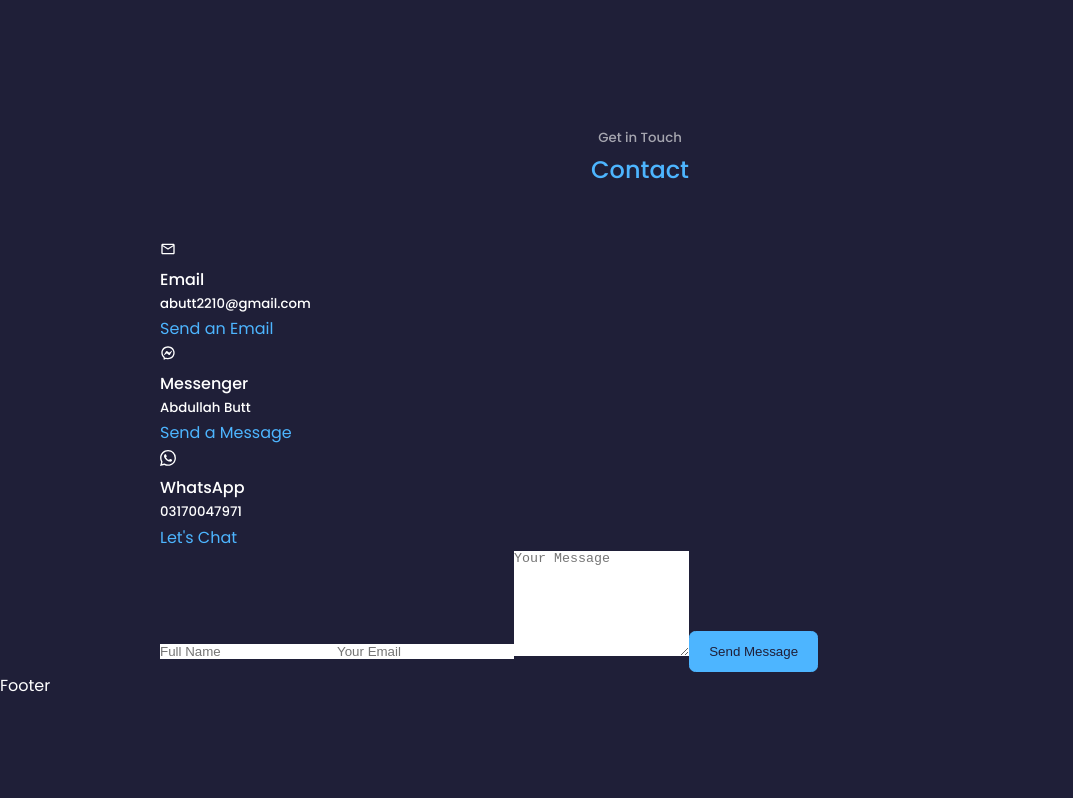
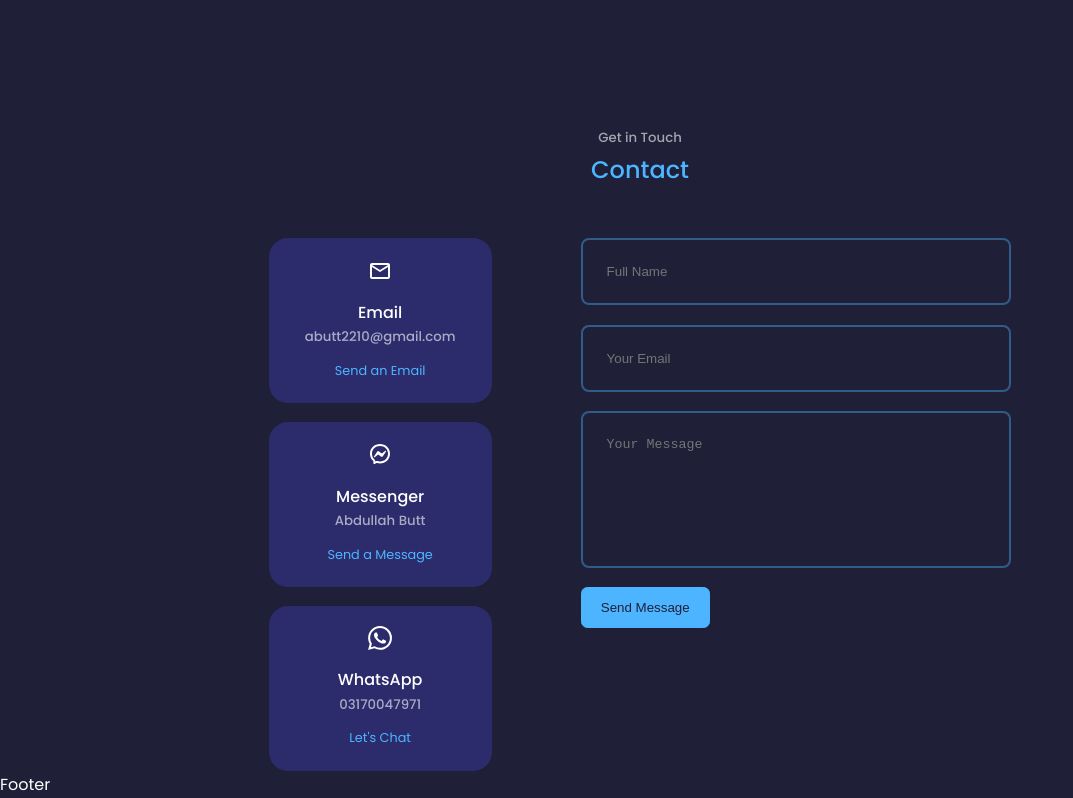
Before and after one commit to AbdullahButt2611/PortfolioApp, a React (Create React App) app in the folder react-portfolio-web-1/: page / in a window 1280 px wide. Shown: the part 3884-4682 px from the top of the page, without its empty margins (0-1073 px from the left). Before the commit the page ends 4583 px from the top, so only its background shows below. Built offline with nearby package versions, Linux system fonts and the light colour scheme.

Commit message:
Contact's Design work is completed
The designing of the web distrubution of contact section is complete. Now we are working on the EmailJS to send the email to our email through the form we have created.

```diff
--- a/react-portfolio-web-1/src/components/contact/Contact.jsx
+++ b/react-portfolio-web-1/src/components/contact/Contact.jsx
@@ -14,21 +14,21 @@
         <div className="contact__options">
 
           <article className="contact__option">
-            <MdOutlineEmail/>
+            <MdOutlineEmail className='contact__option-icon'/>
             <h4>Email</h4>
             <h5>abutt2210@gmail.com</h5>
             <a href="mailto:abutt2210@gmail.com" target="_blank">Send an Email</a>
           </article>
 
           <article className="contact__option">
-            <RiMessengerLine/>
+            <RiMessengerLine className='contact__option-icon'/>
             <h4>Messenger</h4>
             <h5>Abdullah Butt</h5>
             <a href="https://m.me/people/Abdullah-Butt/100052355030712/" target="_blank">Send a Message</a>
           </article>
 
           <article className="contact__option">
-            <SiWhatsapp/>
+            <SiWhatsapp className='contact__option-icon'/>
             <h4>WhatsApp</h4>
             <h5>03170047971</h5>
             <a href="https://api.whatsapp.com/send?phone=03170047971" target="_blank">Let's Chat</a>
--- a/react-portfolio-web-1/src/components/contact/contact.css
+++ b/react-portfolio-web-1/src/components/contact/contact.css
@@ -0,0 +1,80 @@
+.container.contact__container{
+    width: 58%;
+    display: grid;
+    grid-template-columns: 30% 58%;
+    gap: 12%;
+}
+
+.contact__options{
+    display: flex;
+    flex-direction: column;
+    gap: 1.2rem;
+}
+
+.contact__option{
+    background: var(--color-bg-variant);
+    padding: 1.2rem;
+    border-radius: 1.2rem;
+    text-align: center;
+    border: 1px solid transparent;
+    transition: var(--transition);
+}
+
+.contact__option:hover{
+    background: transparent;
+    border-color: var(--color-primary-variant);
+}
+
+.contact__option-icon{
+    font-size: 1.5rem;
+    margin-bottom: 0.5rem;
+}
+
+.contact__option a{
+    margin-top: 0.7rem;
+    display: inline-block;
+    font-size: 0.8rem;
+}
+
+.contact__option h5{
+    color: var(--color-light);
+}
+
+
+
+
+
+
+form{
+    display: flex;
+    flex-direction: column;
+    gap: 1.2rem;
+}
+
+input, textarea{
+    width: 100%;
+    padding: 1.5rem;
+    border-radius: 0.5rem;
+    background: transparent;
+    border: 2px solid var(--color-primary-variant);
+    resize: none;
+    color: var(--color-white);
+}
+
+
+/* ===================  MEDIA QUEIES (MEDIUM DEVICES)   ======================== */
+@media screen and (max-width: 1024px) {
+    .container.contact__container{
+        grid-template-columns: 1fr;
+        gap: 2rem;
+    }
+}
+
+
+/* ===================  MEDIA QUEIES (SMALL DEVICES)   ======================== */
+@media screen and (max-width: 600px) {
+   .container.contact__container{
+    width: var(--continer-width-sm);
+    padding: 0 1rem;
+   }
+}
```
